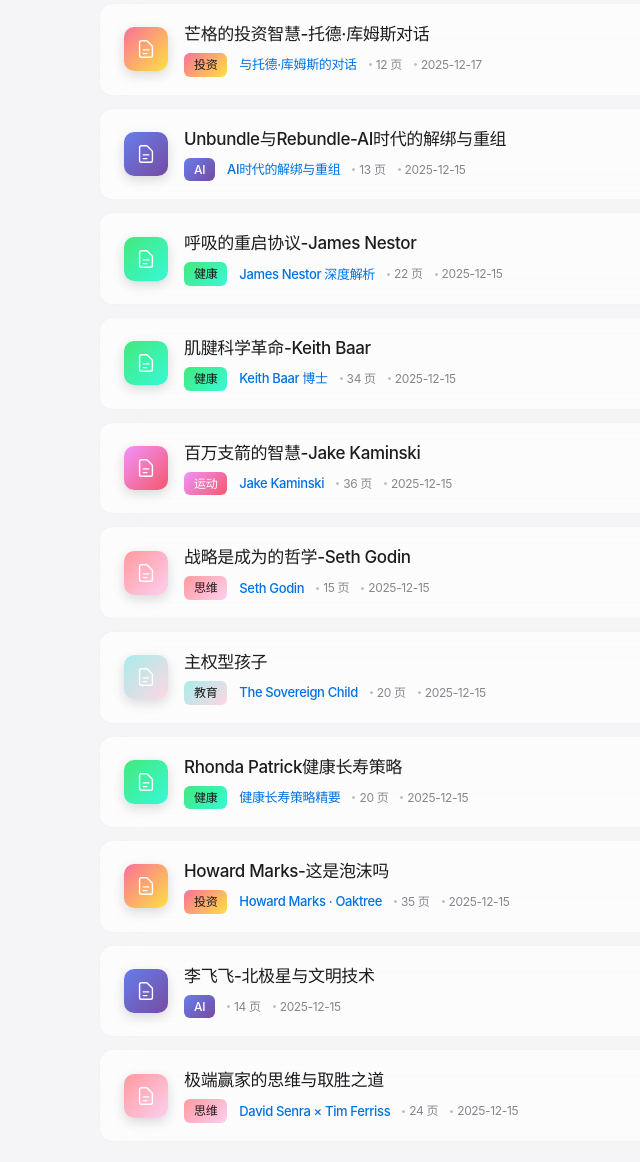
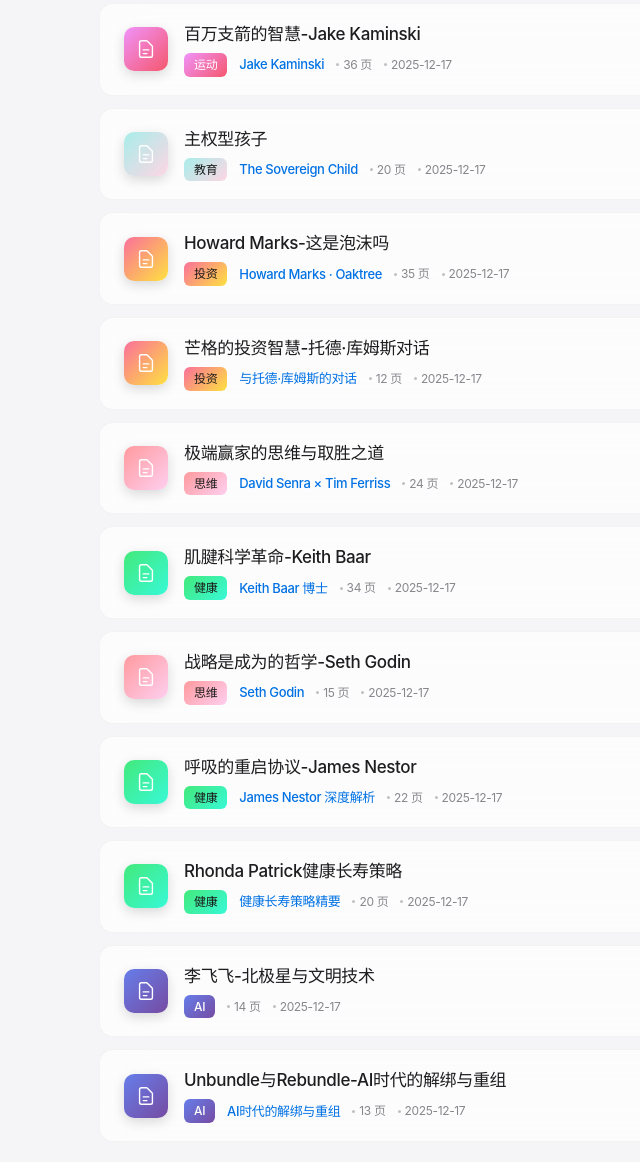
Before and after one commit to gitai25/ppt-gallery, a website: page index.html in a window 1280 px wide. Shown: the part 462-1624 px from the top of the page, without its empty margins (75-715 px from the left). Drawn offline with Linux system fonts and the light colour scheme.

Commit message:
Fix: use first-added date instead of file mtime

```diff
--- a/index.html
+++ b/index.html
@@ -348,6 +348,72 @@
     </div>
 
     <ul class="ppt-list" id="ppt-list">
+      <li class="ppt-item" data-category="运动" data-title="百万支箭的智慧-Jake Kaminski">
+      <a href="ppts/%5B%E8%BF%90%E5%8A%A8%5D%E7%99%BE%E4%B8%87%E6%94%AF%E7%AE%AD%E7%9A%84%E6%99%BA%E6%85%A7-Jake%20Kaminski.html" target="_blank">
+        <div class="ppt-icon" style="background: linear-gradient(135deg, #f093fb 0%, #f5576c 100%)">
+          <svg fill="none" stroke="currentColor" viewBox="0 0 24 24">
+            <path stroke-linecap="round" stroke-linejoin="round" stroke-width="1.5" d="M7 21h10a2 2 0 002-2V9.414a1 1 0 00-.293-.707l-5.414-5.414A1 1 0 0012.586 3H7a2 2 0 00-2 2v14a2 2 0 002 2z"/>
+            <path stroke-linecap="round" stroke-linejoin="round" stroke-width="1.5" d="M9 13h6m-6 4h4"/>
+          </svg>
+        </div>
+        <div class="ppt-info">
+          <div class="ppt-title">百万支箭的智慧-Jake Kaminski</div>
+          <div class="ppt-meta">
+            <span class="ppt-category-tag" style="background: linear-gradient(135deg, #f093fb 0%, #f5576c 100%); color: #fff">运动</span>
+            <span class="ppt-author">Jake Kaminski</span>
+            <span class="ppt-meta-item">36 页</span>
+            <span class="ppt-meta-item ppt-date">2025-12-17</span>
+          </div>
+        </div>
+        <svg class="ppt-arrow" width="20" height="20" fill="none" stroke="currentColor" viewBox="0 0 24 24">
+          <path stroke-linecap="round" stroke-linejoin="round" stroke-width="2" d="M9 5l7 7-7 7"/>
+        </svg>
+      </a>
+    </li>
+      <li class="ppt-item" data-category="教育" data-title="主权型孩子">
+      <a href="ppts/%5B%E6%95%99%E8%82%B2%5D%E4%B8%BB%E6%9D%83%E5%9E%8B%E5%AD%A9%E5%AD%90.html" target="_blank">
+        <div class="ppt-icon" style="background: linear-gradient(135deg, #a8edea 0%, #fed6e3 100%)">
+          <svg fill="none" stroke="currentColor" viewBox="0 0 24 24">
+            <path stroke-linecap="round" stroke-linejoin="round" stroke-width="1.5" d="M7 21h10a2 2 0 002-2V9.414a1 1 0 00-.293-.707l-5.414-5.414A1 1 0 0012.586 3H7a2 2 0 00-2 2v14a2 2 0 002 2z"/>
+            <path stroke-linecap="round" stroke-linejoin="round" stroke-width="1.5" d="M9 13h6m-6 4h4"/>
+          </svg>
+        </div>
+        <div class="ppt-info">
+          <div class="ppt-title">主权型孩子</div>
+          <div class="ppt-meta">
+            <span class="ppt-category-tag" style="background: linear-gradient(135deg, #a8edea 0%, #fed6e3 100%); color: #1a1a1a">教育</span>
+            <span class="ppt-author">The Sovereign Child</span>
+            <span class="ppt-meta-item">20 页</span>
+            <span class="ppt-meta-item ppt-date">2025-12-17</span>
+          </div>
+        </div>
+        <svg class="ppt-arrow" width="20" height="20" fill="none" stroke="currentColor" viewBox="0 0 24 24">
+          <path stroke-linecap="round" stroke-linejoin="round" stroke-width="2" d="M9 5l7 7-7 7"/>
+        </svg>
+      </a>
+    </li>
+      <li class="ppt-item" data-category="投资" data-title="Howard Marks-这是泡沫吗">
+      <a href="ppts/%5B%E6%8A%95%E8%B5%84%5DHoward%20Marks-%E8%BF%99%E6%98%AF%E6%B3%A1%E6%B2%AB%E5%90%97.html" target="_blank">
+        <div class="ppt-icon" style="background: linear-gradient(135deg, #fa709a 0%, #fee140 100%)">
+          <svg fill="none" stroke="currentColor" viewBox="0 0 24 24">
+            <path stroke-linecap="round" stroke-linejoin="round" stroke-width="1.5" d="M7 21h10a2 2 0 002-2V9.414a1 1 0 00-.293-.707l-5.414-5.414A1 1 0 0012.586 3H7a2 2 0 00-2 2v14a2 2 0 002 2z"/>
+            <path stroke-linecap="round" stroke-linejoin="round" stroke-width="1.5" d="M9 13h6m-6 4h4"/>
+          </svg>
+        </div>
+        <div class="ppt-info">
+          <div class="ppt-title">Howard Marks-这是泡沫吗</div>
+          <div class="ppt-meta">
+            <span class="ppt-category-tag" style="background: linear-gradient(135deg, #fa709a 0%, #fee140 100%); color: #1a1a1a">投资</span>
+            <span class="ppt-author">Howard Marks · Oaktree</span>
+            <span class="ppt-meta-item">35 页</span>
+            <span class="ppt-meta-item ppt-date">2025-12-17</span>
+          </div>
+        </div>
+        <svg class="ppt-arrow" width="20" height="20" fill="none" stroke="currentColor" viewBox="0 0 24 24">
+          <path stroke-linecap="round" stroke-linejoin="round" stroke-width="2" d="M9 5l7 7-7 7"/>
+        </svg>
+      </a>
+    </li>
       <li class="ppt-item" data-category="投资" data-title="芒格的投资智慧-托德·库姆斯对话">
       <a href="ppts/%5B%E6%8A%95%E8%B5%84%5D%E8%8A%92%E6%A0%BC%E7%9A%84%E6%8A%95%E8%B5%84%E6%99%BA%E6%85%A7-%E6%89%98%E5%BE%B7%C2%B7%E5%BA%93%E5%A7%86%E6%96%AF%E5%AF%B9%E8%AF%9D.html" target="_blank">
         <div class="ppt-icon" style="background: linear-gradient(135deg, #fa709a 0%, #fee140 100%)">
@@ -370,21 +436,65 @@
         </svg>
       </a>
     </li>
-      <li class="ppt-item" data-category="AI" data-title="Unbundle与Rebundle-AI时代的解绑与重组">
-      <a href="ppts/%5BAI%5DUnbundle%E4%B8%8ERebundle-AI%E6%97%B6%E4%BB%A3%E7%9A%84%E8%A7%A3%E7%BB%91%E4%B8%8E%E9%87%8D%E7%BB%84.html" target="_blank">
-        <div class="ppt-icon" style="background: linear-gradient(135deg, #667eea 0%, #764ba2 100%)">
+      <li class="ppt-item" data-category="思维" data-title="极端赢家的思维与取胜之道">
+      <a href="ppts/%5B%E6%80%9D%E7%BB%B4%5D%E6%9E%81%E7%AB%AF%E8%B5%A2%E5%AE%B6%E7%9A%84%E6%80%9D%E7%BB%B4%E4%B8%8E%E5%8F%96%E8%83%9C%E4%B9%8B%E9%81%93.html" target="_blank">
+        <div class="ppt-icon" style="background: linear-gradient(135deg, #ff9a9e 0%, #fecfef 100%)">
           <svg fill="none" stroke="currentColor" viewBox="0 0 24 24">
             <path stroke-linecap="round" stroke-linejoin="round" stroke-width="1.5" d="M7 21h10a2 2 0 002-2V9.414a1 1 0 00-.293-.707l-5.414-5.414A1 1 0 0012.586 3H7a2 2 0 00-2 2v14a2 2 0 002 2z"/>
             <path stroke-linecap="round" stroke-linejoin="round" stroke-width="1.5" d="M9 13h6m-6 4h4"/>
           </svg>
         </div>
         <div class="ppt-info">
-          <div class="ppt-title">Unbundle与Rebundle-AI时代的解绑与重组</div>
+          <div class="ppt-title">极端赢家的思维与取胜之道</div>
           <div class="ppt-meta">
-            <span class="ppt-category-tag" style="background: linear-gradient(135deg, #667eea 0%, #764ba2 100%); color: #fff">AI</span>
-            <span class="ppt-author">AI时代的解绑与重组</span>
-            <span class="ppt-meta-item">13 页</span>
-            <span class="ppt-meta-item ppt-date">2025-12-15</span>
+            <span class="ppt-category-tag" style="background: linear-gradient(135deg, #ff9a9e 0%, #fecfef 100%); color: #1a1a1a">思维</span>
+            <span class="ppt-author">David Senra × Tim Ferriss</span>
+            <span class="ppt-meta-item">24 页</span>
+            <span class="ppt-meta-item ppt-date">2025-12-17</span>
+          </div>
+        </div>
+        <svg class="ppt-arrow" width="20" height="20" fill="none" stroke="currentColor" viewBox="0 0 24 24">
+          <path stroke-linecap="round" stroke-linejoin="round" stroke-width="2" d="M9 5l7 7-7 7"/>
+        </svg>
+      </a>
+    </li>
+      <li class="ppt-item" data-category="健康" data-title="肌腱科学革命-Keith Baar">
+      <a href="ppts/%5B%E5%81%A5%E5%BA%B7%5D%E8%82%8C%E8%85%B1%E7%A7%91%E5%AD%A6%E9%9D%A9%E5%91%BD-Keith%20Baar.html" target="_blank">
+        <div class="ppt-icon" style="background: linear-gradient(135deg, #43e97b 0%, #38f9d7 100%)">
+          <svg fill="none" stroke="currentColor" viewBox="0 0 24 24">
+            <path stroke-linecap="round" stroke-linejoin="round" stroke-width="1.5" d="M7 21h10a2 2 0 002-2V9.414a1 1 0 00-.293-.707l-5.414-5.414A1 1 0 0012.586 3H7a2 2 0 00-2 2v14a2 2 0 002 2z"/>
+            <path stroke-linecap="round" stroke-linejoin="round" stroke-width="1.5" d="M9 13h6m-6 4h4"/>
+          </svg>
+        </div>
+        <div class="ppt-info">
+          <div class="ppt-title">肌腱科学革命-Keith Baar</div>
+          <div class="ppt-meta">
+            <span class="ppt-category-tag" style="background: linear-gradient(135deg, #43e97b 0%, #38f9d7 100%); color: #1a1a1a">健康</span>
+            <span class="ppt-author">Keith Baar 博士</span>
+            <span class="ppt-meta-item">34 页</span>
+            <span class="ppt-meta-item ppt-date">2025-12-17</span>
+          </div>
+        </div>
+        <svg class="ppt-arrow" width="20" height="20" fill="none" stroke="currentColor" viewBox="0 0 24 24">
+          <path stroke-linecap="round" stroke-linejoin="round" stroke-width="2" d="M9 5l7 7-7 7"/>
+        </svg>
+      </a>
+    </li>
+      <li class="ppt-item" data-category="思维" data-title="战略是成为的哲学-Seth Godin">
+      <a href="ppts/%5B%E6%80%9D%E7%BB%B4%5D%E6%88%98%E7%95%A5%E6%98%AF%E6%88%90%E4%B8%BA%E7%9A%84%E5%93%B2%E5%AD%A6-Seth%20Godin.html" target="_blank">
+        <div class="ppt-icon" style="background: linear-gradient(135deg, #ff9a9e 0%, #fecfef 100%)">
+          <svg fill="none" stroke="currentColor" viewBox="0 0 24 24">
+            <path stroke-linecap="round" stroke-linejoin="round" stroke-width="1.5" d="M7 21h10a2 2 0 002-2V9.414a1 1 0 00-.293-.707l-5.414-5.414A1 1 0 0012.586 3H7a2 2 0 00-2 2v14a2 2 0 002 2z"/>
+            <path stroke-linecap="round" stroke-linejoin="round" stroke-width="1.5" d="M9 13h6m-6 4h4"/>
+          </svg>
+        </div>
+        <div class="ppt-info">
+          <div class="ppt-title">战略是成为的哲学-Seth Godin</div>
+          <div class="ppt-meta">
+            <span class="ppt-category-tag" style="background: linear-gradient(135deg, #ff9a9e 0%, #fecfef 100%); color: #1a1a1a">思维</span>
+            <span class="ppt-author">Seth Godin</span>
+            <span class="ppt-meta-item">15 页</span>
+            <span class="ppt-meta-item ppt-date">2025-12-17</span>
           </div>
         </div>
         <svg class="ppt-arrow" width="20" height="20" fill="none" stroke="currentColor" viewBox="0 0 24 24">
@@ -406,95 +516,7 @@
             <span class="ppt-category-tag" style="background: linear-gradient(135deg, #43e97b 0%, #38f9d7 100%); color: #1a1a1a">健康</span>
             <span class="ppt-author">James Nestor 深度解析</span>
             <span class="ppt-meta-item">22 页</span>
-            <span class="ppt-meta-item ppt-date">2025-12-15</span>
-          </div>
-        </div>
-        <svg class="ppt-arrow" width="20" height="20" fill="none" stroke="currentColor" viewBox="0 0 24 24">
-          <path stroke-linecap="round" stroke-linejoin="round" stroke-width="2" d="M9 5l7 7-7 7"/>
-        </svg>
-      </a>
-    </li>
-      <li class="ppt-item" data-category="健康" data-title="肌腱科学革命-Keith Baar">
-      <a href="ppts/%5B%E5%81%A5%E5%BA%B7%5D%E8%82%8C%E8%85%B1%E7%A7%91%E5%AD%A6%E9%9D%A9%E5%91%BD-Keith%20Baar.html" target="_blank">
-        <div class="ppt-icon" style="background: linear-gradient(135deg, #43e97b 0%, #38f9d7 100%)">
-          <svg fill="none" stroke="currentColor" viewBox="0 0 24 24">
-            <path stroke-linecap="round" stroke-linejoin="round" stroke-width="1.5" d="M7 21h10a2 2 0 002-2V9.414a1 1 0 00-.293-.707l-5.414-5.414A1 1 0 0012.586 3H7a2 2 0 00-2 2v14a2 2 0 002 2z"/>
-            <path stroke-linecap="round" stroke-linejoin="round" stroke-width="1.5" d="M9 13h6m-6 4h4"/>
-          </svg>
-        </div>
-        <div class="ppt-info">
-          <div class="ppt-title">肌腱科学革命-Keith Baar</div>
-          <div class="ppt-meta">
-            <span class="ppt-category-tag" style="background: linear-gradient(135deg, #43e97b 0%, #38f9d7 100%); color: #1a1a1a">健康</span>
-            <span class="ppt-author">Keith Baar 博士</span>
-            <span class="ppt-meta-item">34 页</span>
-            <span class="ppt-meta-item ppt-date">2025-12-15</span>
-          </div>
-        </div>
-        <svg class="ppt-arrow" width="20" height="20" fill="none" stroke="currentColor" viewBox="0 0 24 24">
-          <path stroke-linecap="round" stroke-linejoin="round" stroke-width="2" d="M9 5l7 7-7 7"/>
-        </svg>
-      </a>
-    </li>
-      <li class="ppt-item" data-category="运动" data-title="百万支箭的智慧-Jake Kaminski">
-      <a href="ppts/%5B%E8%BF%90%E5%8A%A8%5D%E7%99%BE%E4%B8%87%E6%94%AF%E7%AE%AD%E7%9A%84%E6%99%BA%E6%85%A7-Jake%20Kaminski.html" target="_blank">
-        <div class="ppt-icon" style="background: linear-gradient(135deg, #f093fb 0%, #f5576c 100%)">
-          <svg fill="none" stroke="currentColor" viewBox="0 0 24 24">
-            <path stroke-linecap="round" stroke-linejoin="round" stroke-width="1.5" d="M7 21h10a2 2 0 002-2V9.414a1 1 0 00-.293-.707l-5.414-5.414A1 1 0 0012.586 3H7a2 2 0 00-2 2v14a2 2 0 002 2z"/>
-            <path stroke-linecap="round" stroke-linejoin="round" stroke-width="1.5" d="M9 13h6m-6 4h4"/>
-          </svg>
-        </div>
-        <div class="ppt-info">
-          <div class="ppt-title">百万支箭的智慧-Jake Kaminski</div>
-          <div class="ppt-meta">
-            <span class="ppt-category-tag" style="background: linear-gradient(135deg, #f093fb 0%, #f5576c 100%); color: #fff">运动</span>
-            <span class="ppt-author">Jake Kaminski</span>
-            <span class="ppt-meta-item">36 页</span>
-            <span class="ppt-meta-item ppt-date">2025-12-15</span>
-          </div>
-        </div>
-        <svg class="ppt-arrow" width="20" height="20" fill="none" stroke="currentColor" viewBox="0 0 24 24">
-          <path stroke-linecap="round" stroke-linejoin="round" stroke-width="2" d="M9 5l7 7-7 7"/>
-        </svg>
-      </a>
-    </li>
-      <li class="ppt-item" data-category="思维" data-title="战略是成为的哲学-Seth Godin">
-      <a href="ppts/%5B%E6%80%9D%E7%BB%B4%5D%E6%88%98%E7%95%A5%E6%98%AF%E6%88%90%E4%B8%BA%E7%9A%84%E5%93%B2%E5%AD%A6-Seth%20Godin.html" target="_blank">
-        <div class="ppt-icon" style="background: linear-gradient(135deg, #ff9a9e 0%, #fecfef 100%)">
-          <svg fill="none" stroke="currentColor" viewBox="0 0 24 24">
-            <path stroke-linecap="round" stroke-linejoin="round" stroke-width="1.5" d="M7 21h10a2 2 0 002-2V9.414a1 1 0 00-.293-.707l-5.414-5.414A1 1 0 0012.586 3H7a2 2 0 00-2 2v14a2 2 0 002 2z"/>
-            <path stroke-linecap="round" stroke-linejoin="round" stroke-width="1.5" d="M9 13h6m-6 4h4"/>
-          </svg>
-        </div>
-        <div class="ppt-info">
-          <div class="ppt-title">战略是成为的哲学-Seth Godin</div>
-          <div class="ppt-meta">
-            <span class="ppt-category-tag" style="background: linear-gradient(135deg, #ff9a9e 0%, #fecfef 100%); color: #1a1a1a">思维</span>
-            <span class="ppt-author">Seth Godin</span>
-            <span class="ppt-meta-item">15 页</span>
-            <span class="ppt-meta-item ppt-date">2025-12-15</span>
-          </div>
-        </div>
-        <svg class="ppt-arrow" width="20" height="20" fill="none" stroke="currentColor" viewBox="0 0 24 24">
-          <path stroke-linecap="round" stroke-linejoin="round" stroke-width="2" d="M9 5l7 7-7 7"/>
-        </svg>
-      </a>
-    </li>
-      <li class="ppt-item" data-category="教育" data-title="主权型孩子">
-      <a href="ppts/%5B%E6%95%99%E8%82%B2%5D%E4%B8%BB%E6%9D%83%E5%9E%8B%E5%AD%A9%E5%AD%90.html" target="_blank">
-        <div class="ppt-icon" style="background: linear-gradient(135deg, #a8edea 0%, #fed6e3 100%)">
-          <svg fill="none" stroke="currentColor" viewBox="0 0 24 24">
-            <path stroke-linecap="round" stroke-linejoin="round" stroke-width="1.5" d="M7 21h10a2 2 0 002-2V9.414a1 1 0 00-.293-.707l-5.414-5.414A1 1 0 0012.586 3H7a2 2 0 00-2 2v14a2 2 0 002 2z"/>
-            <path stroke-linecap="round" stroke-linejoin="round" stroke-width="1.5" d="M9 13h6m-6 4h4"/>
-          </svg>
-        </div>
-        <div class="ppt-info">
-          <div class="ppt-title">主权型孩子</div>
-          <div class="ppt-meta">
-            <span class="ppt-category-tag" style="background: linear-gradient(135deg, #a8edea 0%, #fed6e3 100%); color: #1a1a1a">教育</span>
-            <span class="ppt-author">The Sovereign Child</span>
-            <span class="ppt-meta-item">20 页</span>
-            <span class="ppt-meta-item ppt-date">2025-12-15</span>
+            <span class="ppt-meta-item ppt-date">2025-12-17</span>
           </div>
         </div>
         <svg class="ppt-arrow" width="20" height="20" fill="none" stroke="currentColor" viewBox="0 0 24 24">
@@ -516,29 +538,7 @@
             <span class="ppt-category-tag" style="background: linear-gradient(135deg, #43e97b 0%, #38f9d7 100%); color: #1a1a1a">健康</span>
             <span class="ppt-author">健康长寿策略精要</span>
             <span class="ppt-meta-item">20 页</span>
-            <span class="ppt-meta-item ppt-date">2025-12-15</span>
-          </div>
-        </div>
-        <svg class="ppt-arrow" width="20" height="20" fill="none" stroke="currentColor" viewBox="0 0 24 24">
-          <path stroke-linecap="round" stroke-linejoin="round" stroke-width="2" d="M9 5l7 7-7 7"/>
-        </svg>
-      </a>
-    </li>
-      <li class="ppt-item" data-category="投资" data-title="Howard Marks-这是泡沫吗">
-      <a href="ppts/%5B%E6%8A%95%E8%B5%84%5DHoward%20Marks-%E8%BF%99%E6%98%AF%E6%B3%A1%E6%B2%AB%E5%90%97.html" target="_blank">
-        <div class="ppt-icon" style="background: linear-gradient(135deg, #fa709a 0%, #fee140 100%)">
-          <svg fill="none" stroke="currentColor" viewBox="0 0 24 24">
-            <path stroke-linecap="round" stroke-linejoin="round" stroke-width="1.5" d="M7 21h10a2 2 0 002-2V9.414a1 1 0 00-.293-.707l-5.414-5.414A1 1 0 0012.586 3H7a2 2 0 00-2 2v14a2 2 0 002 2z"/>
-            <path stroke-linecap="round" stroke-linejoin="round" stroke-width="1.5" d="M9 13h6m-6 4h4"/>
-          </svg>
-        </div>
-        <div class="ppt-info">
-          <div class="ppt-title">Howard Marks-这是泡沫吗</div>
-          <div class="ppt-meta">
-            <span class="ppt-category-tag" style="background: linear-gradient(135deg, #fa709a 0%, #fee140 100%); color: #1a1a1a">投资</span>
-            <span class="ppt-author">Howard Marks · Oaktree</span>
-            <span class="ppt-meta-item">35 页</span>
-            <span class="ppt-meta-item ppt-date">2025-12-15</span>
+            <span class="ppt-meta-item ppt-date">2025-12-17</span>
           </div>
         </div>
         <svg class="ppt-arrow" width="20" height="20" fill="none" stroke="currentColor" viewBox="0 0 24 24">
@@ -560,7 +560,7 @@
             <span class="ppt-category-tag" style="background: linear-gradient(135deg, #667eea 0%, #764ba2 100%); color: #fff">AI</span>
 
             <span class="ppt-meta-item">14 页</span>
-            <span class="ppt-meta-item ppt-date">2025-12-15</span>
+            <span class="ppt-meta-item ppt-date">2025-12-17</span>
           </div>
         </div>
         <svg class="ppt-arrow" width="20" height="20" fill="none" stroke="currentColor" viewBox="0 0 24 24">
@@ -568,21 +568,21 @@
         </svg>
       </a>
     </li>
-      <li class="ppt-item" data-category="思维" data-title="极端赢家的思维与取胜之道">
-      <a href="ppts/%5B%E6%80%9D%E7%BB%B4%5D%E6%9E%81%E7%AB%AF%E8%B5%A2%E5%AE%B6%E7%9A%84%E6%80%9D%E7%BB%B4%E4%B8%8E%E5%8F%96%E8%83%9C%E4%B9%8B%E9%81%93.html" target="_blank">
-        <div class="ppt-icon" style="background: linear-gradient(135deg, #ff9a9e 0%, #fecfef 100%)">
+      <li class="ppt-item" data-category="AI" data-title="Unbundle与Rebundle-AI时代的解绑与重组">
+      <a href="ppts/%5BAI%5DUnbundle%E4%B8%8ERebundle-AI%E6%97%B6%E4%BB%A3%E7%9A%84%E8%A7%A3%E7%BB%91%E4%B8%8E%E9%87%8D%E7%BB%84.html" target="_blank">
+        <div class="ppt-icon" style="background: linear-gradient(135deg, #667eea 0%, #764ba2 100%)">
           <svg fill="none" stroke="currentColor" viewBox="0 0 24 24">
             <path stroke-linecap="round" stroke-linejoin="round" stroke-width="1.5" d="M7 21h10a2 2 0 002-2V9.414a1 1 0 00-.293-.707l-5.414-5.414A1 1 0 0012.586 3H7a2 2 0 00-2 2v14a2 2 0 002 2z"/>
             <path stroke-linecap="round" stroke-linejoin="round" stroke-width="1.5" d="M9 13h6m-6 4h4"/>
           </svg>
         </div>
         <div class="ppt-info">
-          <div class="ppt-title">极端赢家的思维与取胜之道</div>
+          <div class="ppt-title">Unbundle与Rebundle-AI时代的解绑与重组</div>
           <div class="ppt-meta">
-            <span class="ppt-category-tag" style="background: linear-gradient(135deg, #ff9a9e 0%, #fecfef 100%); color: #1a1a1a">思维</span>
-            <span class="ppt-author">David Senra × Tim Ferriss</span>
-            <span class="ppt-meta-item">24 页</span>
-            <span class="ppt-meta-item ppt-date">2025-12-15</span>
+            <span class="ppt-category-tag" style="background: linear-gradient(135deg, #667eea 0%, #764ba2 100%); color: #fff">AI</span>
+            <span class="ppt-author">AI时代的解绑与重组</span>
+            <span class="ppt-meta-item">13 页</span>
+            <span class="ppt-meta-item ppt-date">2025-12-17</span>
           </div>
         </div>
         <svg class="ppt-arrow" width="20" height="20" fill="none" stroke="currentColor" viewBox="0 0 24 24">
```
Also changed, not shown: build.js (+38 -7 lines), ppts-metadata.json (added, +35 -0 lines).
